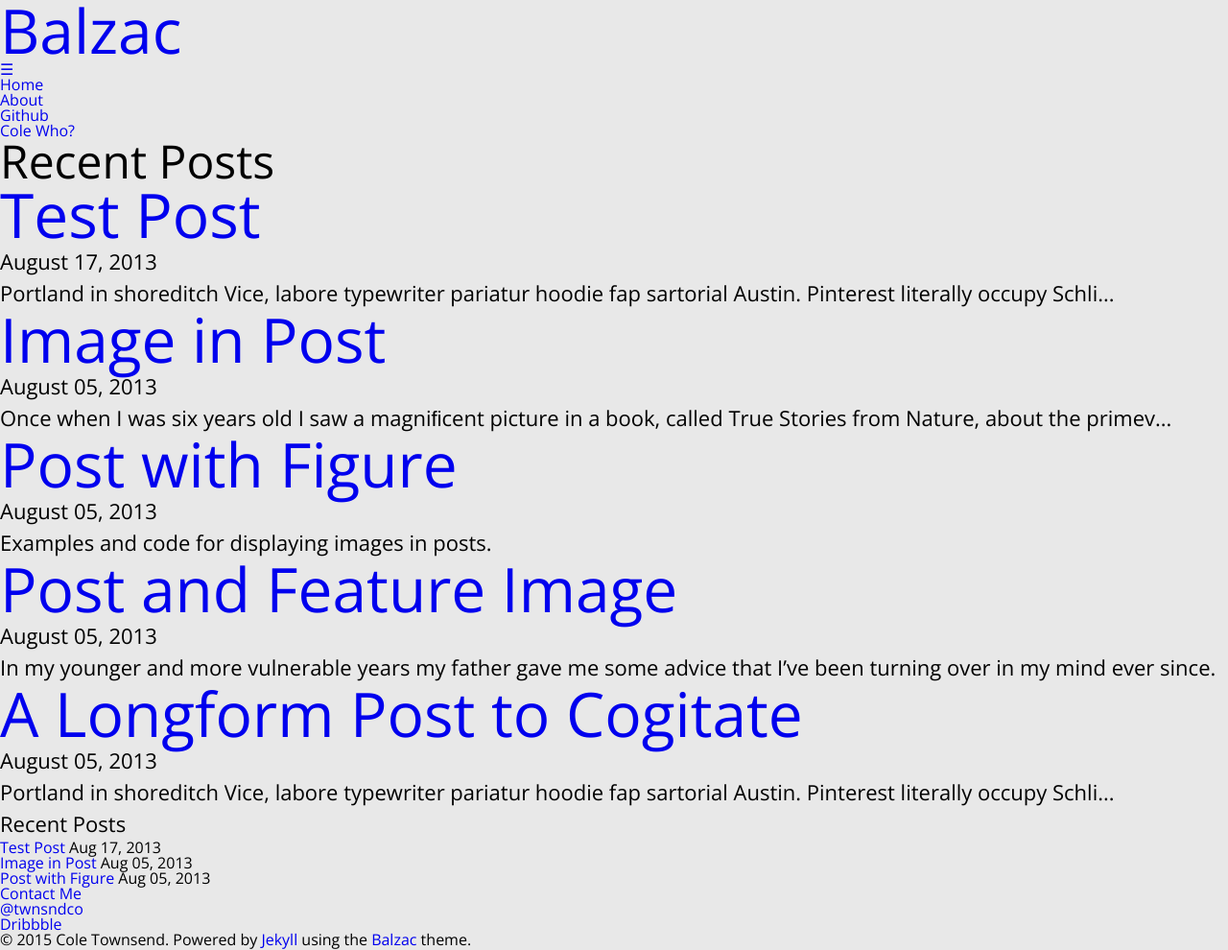
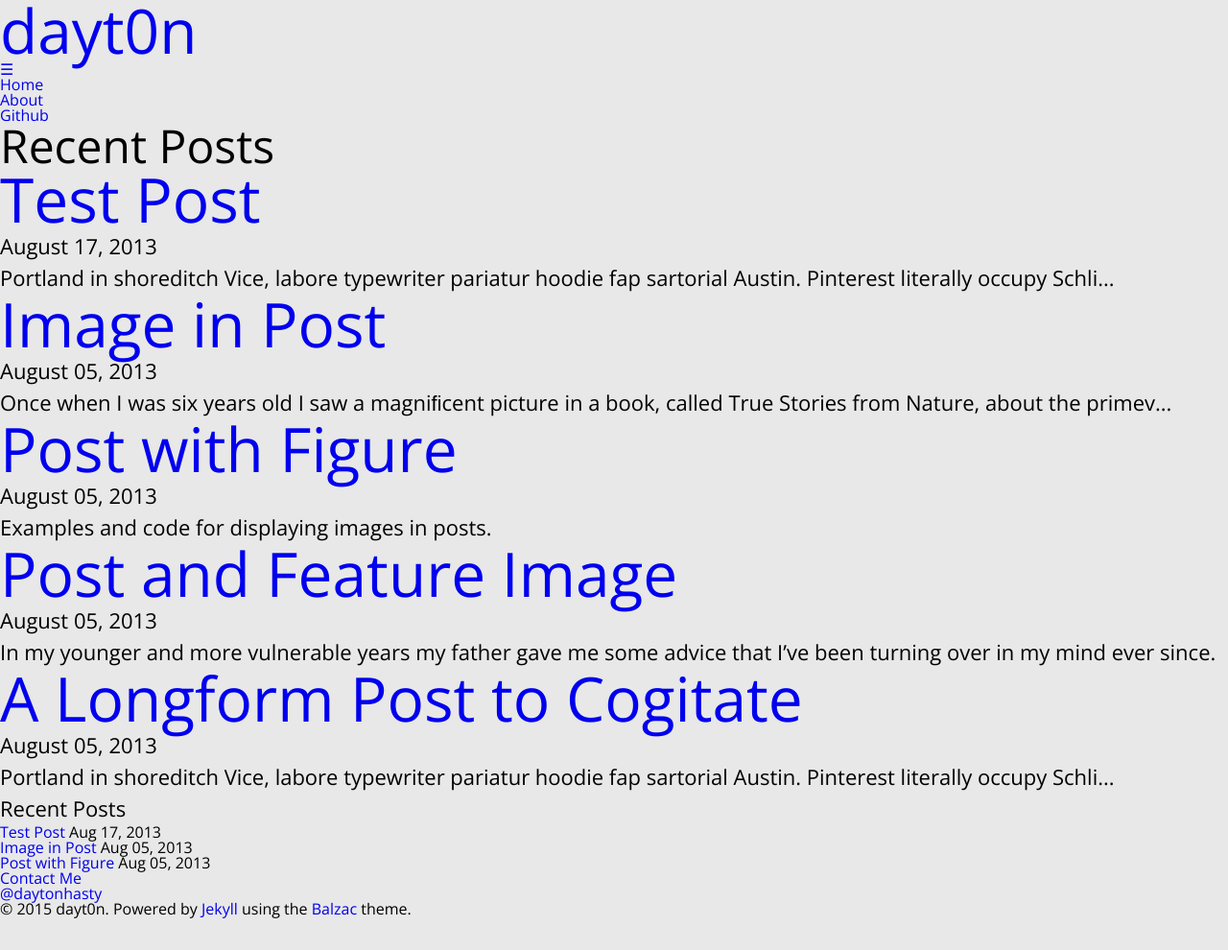
Before and after one commit to dayt0n/dayt0n.github.io, a Jekyll site: the page built from index.md, in a window 1280 px wide. Shown: the whole page at 96% size. Built offline with Jekyll 4.4.1, drawn with Linux system fonts in a browser that asks for light colours; after the commit the page ends 958 px from its top, so only the background shows below that.

Commit message:
Customized

```diff
--- a/_config.yml
+++ b/_config.yml
@@ -1,20 +1,18 @@
-title:            Balzac
-tagline:          A beautiful theme.
-description:      Describe your website.
+title:            dayt0n
+tagline:          ios researcher
+description:      Possibly one of the most magical places on the internet.
 canonical: http://jekyll.gtat.me
 
 # Owner/author information
 owner:
-  name:           Cole Townsend
+  name:           dayt0n
   avatar:         avatar.png
-  bio:            "Aesthete & Athlete"
-  email:          cole@coletownsend.com
-  twitter:        twnsndco
-  github:         coletownsend
-  instagram:      ctrunsthis
-  dribbble:       coletownsend
-  disqus:         balzac
-  location:       "Buffalo, NY"
+  bio:            “ios researcher & engineer”
+  email:          daytonhasty@gmail.com
+  twitter:        daytonhasty
+  github:         dayt0n
+  instagram:      daytonhasty
+  location:       “Shelbyville, TN“
   # Plug in your disqus shortname!
 
 tools:
@@ -27,10 +25,7 @@ links:
   - title: About
     url: /about
   - title: Github
-    url: https://github.com/ColeTownsend/Balzac-for-Jekyll
-    external: true
-  - title: Cole Who?
-    url: http://coletownsend.com
+    url: https://github.com/dayt0n
     external: true
 
 # http://en.wikipedia.org/wiki/List_of_tz_database_time_zones
```
